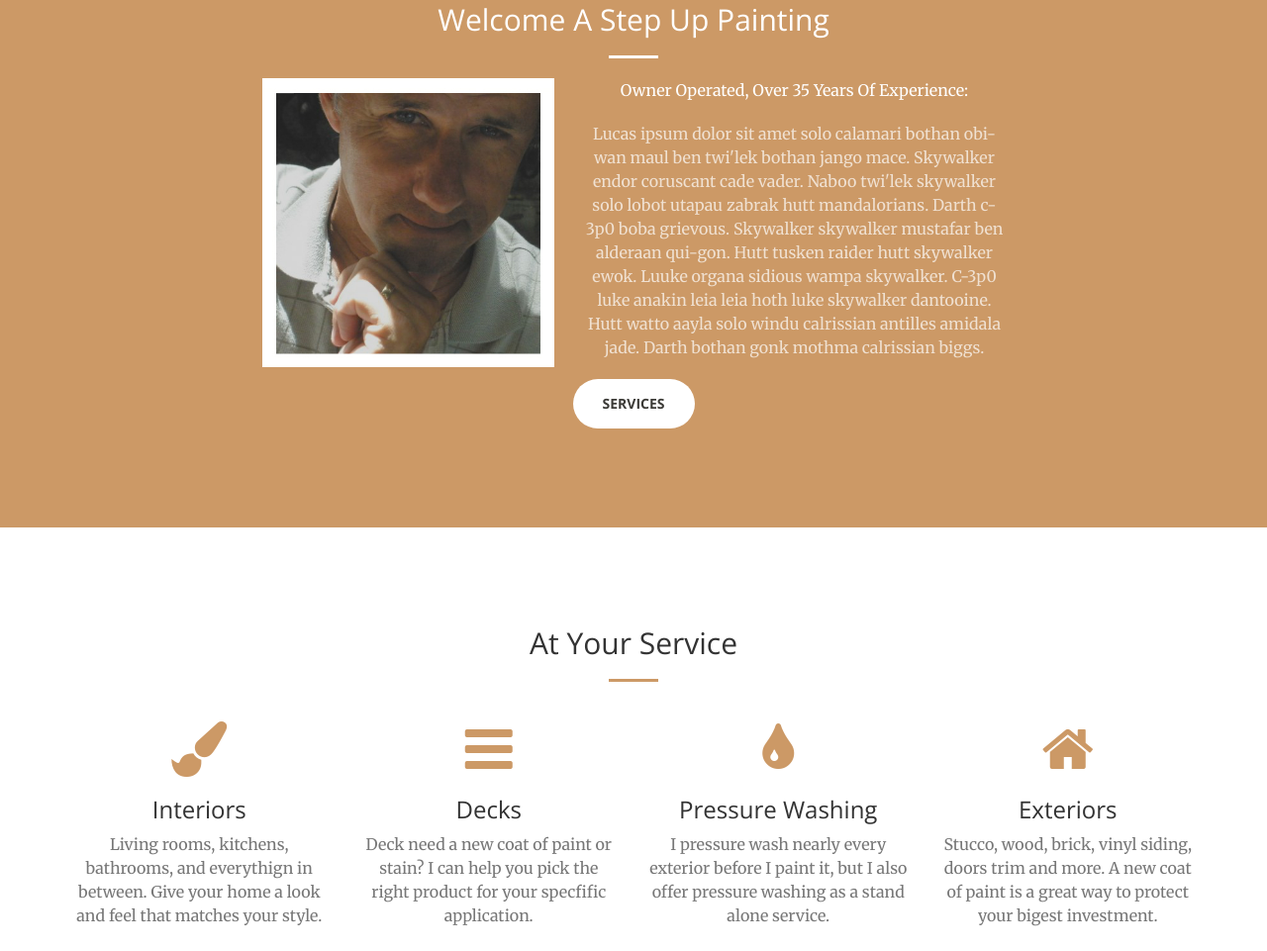
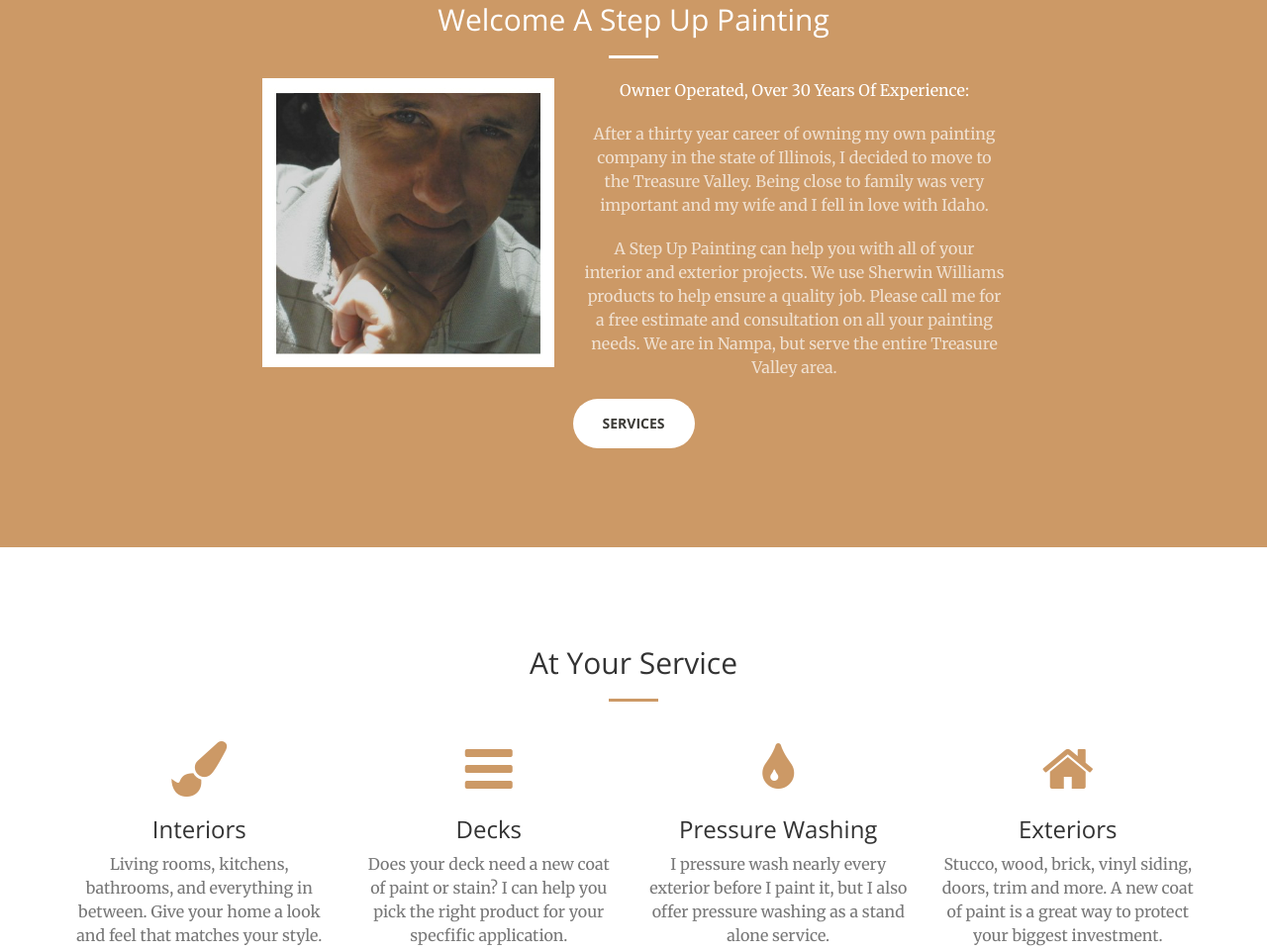
Before and after one commit to DerrickF/AStepUpPainting, a website: page index.html in a window 1280 px wide. Shown: the part 897-1858 px from the top of the page at 99% size. Drawn offline with nearby package versions, Linux system fonts and the light colour scheme.

Commit message:
added some more validation on the form and updated the text in the bio section.

```diff
--- a/index.html
+++ b/index.html
@@ -9,7 +9,7 @@
     <meta name="description" content="">
     <meta name="author" content="">
 
-    <title>Creative - Start Bootstrap Theme</title>
+    <title>A Step Up Painting</title>
 
     <!-- Bootstrap Core CSS -->
     <link rel="stylesheet" href="css/bootstrap.min.css" type="text/css">
@@ -80,7 +80,7 @@
                 </div>-->
                 <hr>
                 <p>
-                    <h4>Over 35 Years Of Experience</h4>
+                    <h4>Over 30 Years Of Experience</h4>
                     <h4>Interiors, Exteriors, Decks And More</h4>
                     <h4>Free Estimates</h4>
                     <h4>Call Today At (815) 275-6380</h4>
@@ -102,9 +102,15 @@
                             <img src="img/profilePic1.jpg" class="img-responsive" alt="">
                         </div>
                         <div class="col-sm-7">
-                            <p>Owner Operated, Over 35 Years Of Experience:</p>
+                            <p>Owner Operated, Over 30 Years Of Experience:</p>
                             <p class="text-faded">
-                               Lucas ipsum dolor sit amet solo calamari bothan obi-wan maul ben twi'lek bothan jango mace. Skywalker endor coruscant cade vader. Naboo twi'lek skywalker solo lobot utapau zabrak hutt mandalorians. Darth c-3p0 boba grievous. Skywalker skywalker mustafar ben alderaan qui-gon. Hutt tusken raider hutt skywalker ewok. Luuke organa sidious wampa skywalker. C-3p0 luke anakin leia leia hoth luke skywalker dantooine. Hutt watto aayla solo windu calrissian antilles amidala jade. Darth bothan gonk mothma calrissian biggs.
+                              After a thirty year career of owning my own painting company in the state of Illinois, I decided to move to the Treasure Valley.
+                              Being close to family was very important and my wife and I fell in love with Idaho.
+                            </p>
+                            <p class="text-faded">
+                              A Step Up Painting can help you with all of your interior and exterior projects.
+                              We use Sherwin Williams products to help ensure a quality job.  Please call me for a free estimate and consultation on all your painting needs.
+                              We are in Nampa, but serve the entire Treasure Valley area.
                             </p>
                         </div>
                     </div>
@@ -129,14 +135,14 @@
                     <div class="service-box">
                         <i class="fa fa-4x fa-paint-brush wow bounceIn text-primary"></i>
                         <h3>Interiors</h3>
-                        <p class="text-muted">Living rooms, kitchens, bathrooms, and everythign in between. Give your home a look and feel that matches your style.</p>
+                        <p class="text-muted">Living rooms, kitchens, bathrooms, and everything in between. Give your home a look and feel that matches your style.</p>
                     </div>
                 </div>
                 <div class="col-lg-3 col-md-6 text-center">
                     <div class="service-box">
                         <i class="fa fa-4x fa-bars wow bounceIn text-primary" data-wow-delay=".2s"></i>
                         <h3>Decks</h3>
-                        <p class="text-muted">Deck need a new coat of paint or stain? I can help you pick the right product for your specfific application.</p>
+                        <p class="text-muted">Does your deck need a new coat of paint or stain? I can help you pick the right product for your specfific application.</p>
                     </div>
                 </div>
                 <div class="col-lg-3 col-md-6 text-center">
@@ -150,7 +156,7 @@
                     <div class="service-box">
                         <i class="fa fa-4x fa-home wow bounceIn text-primary" data-wow-delay=".1s"></i>
                         <h3>Exteriors</h3>
-                        <p class="text-muted">Stucco, wood, brick, vinyl siding, doors trim and more. A new coat of paint is a great way to protect your bigest investment.</p>
+                        <p class="text-muted">Stucco, wood, brick, vinyl siding, doors, trim and more. A new coat of paint is a great way to protect your biggest investment.</p>
                     </div>
                 </div>
             </div>
@@ -299,6 +305,7 @@
                         <label for="projectDescription">Tell Me A Little About Your Project:</label>
                         <textarea class="form-control" rows="5" id="projectDescription" name="projectDescription"></textarea>
                         <input type="hidden" name="_next" value="http://www.astepuppainting.com/" />
+                        <input type="text" name="_gotcha" style="display:none" />
                     </div>
                     <button type="submit" class="btn btn-success">Submit</button>
                 </form>
```
